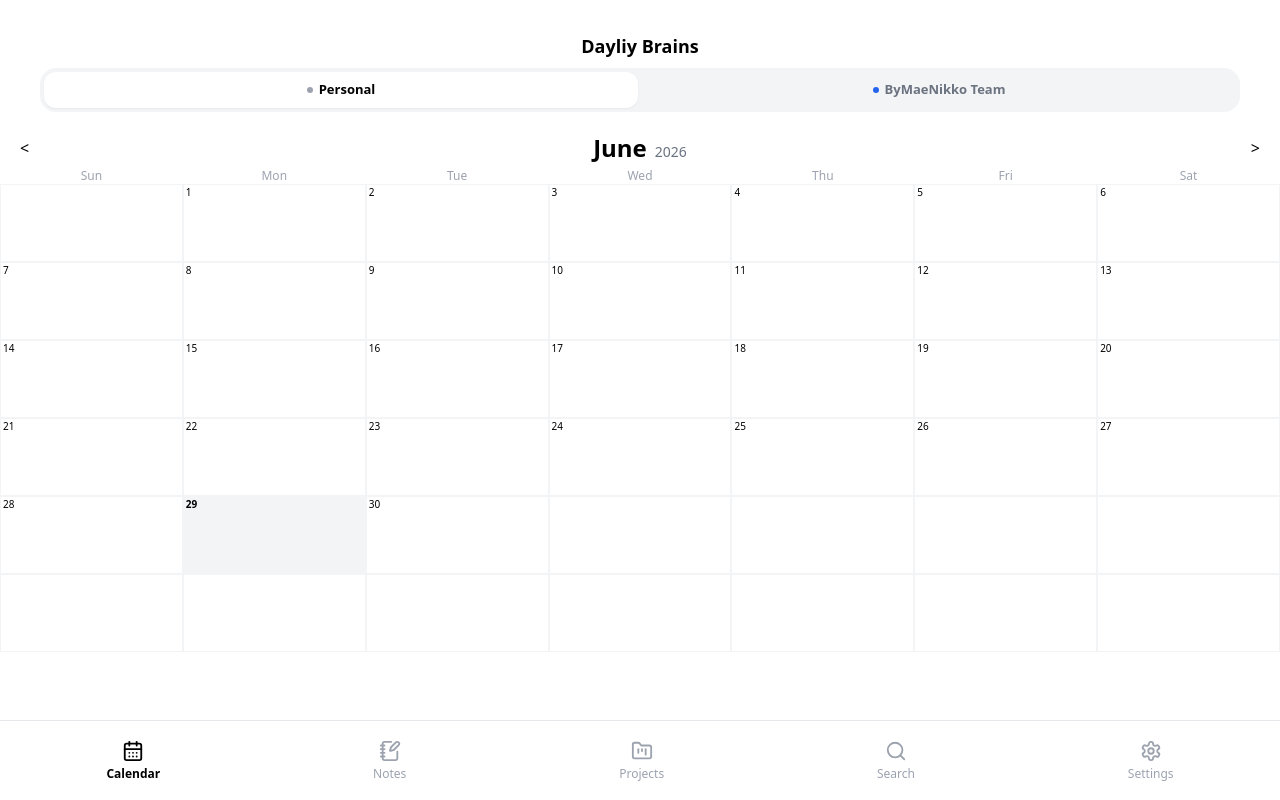
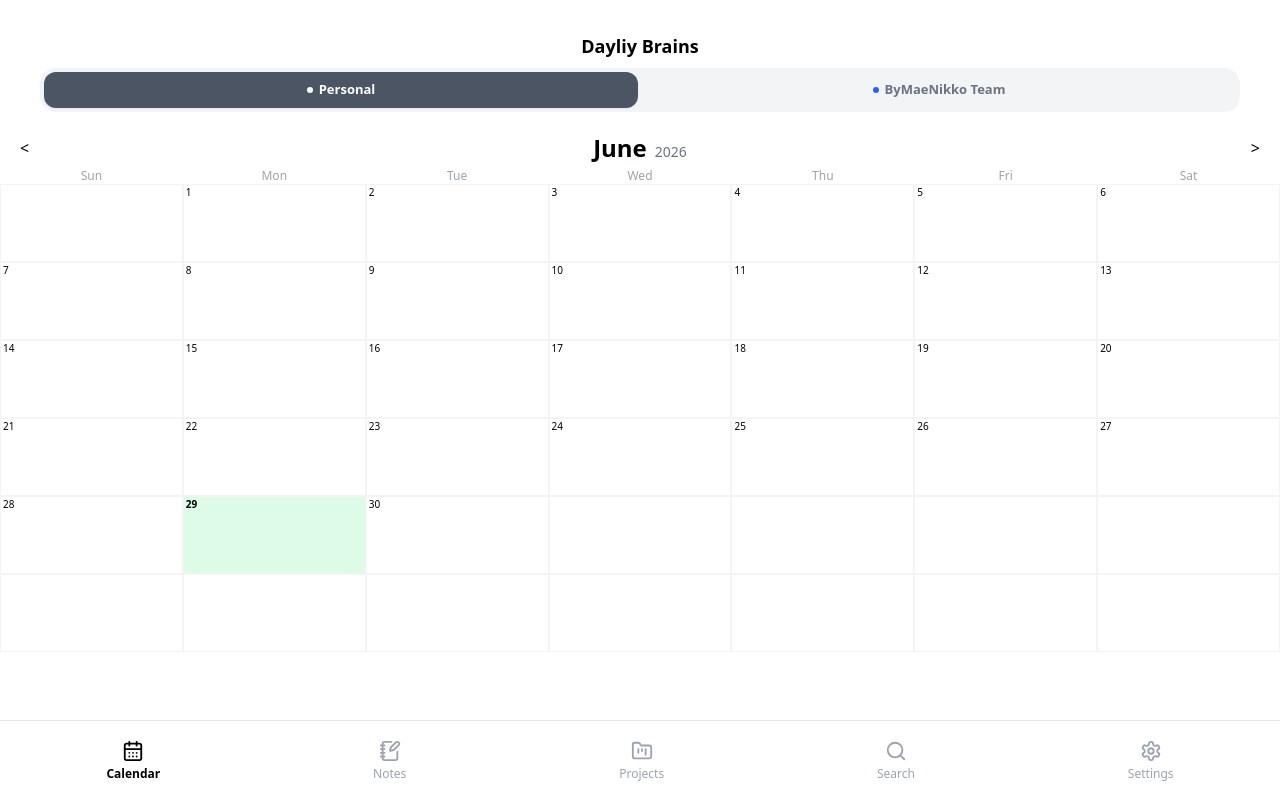
Before and after one commit to gitokagura-hub/Hibi-app, a React (Vite) app: page / in a window 1280 px wide. Built offline with nearby package versions, Linux system fonts and the light colour scheme.

Commit message:
style: invert Space switcher colors (selected tab is now dark gray with white text), use light green for selected calendar date

```diff
--- a/src/components/SpaceSwitcher.jsx
+++ b/src/components/SpaceSwitcher.jsx
@@ -11,18 +11,18 @@ export default function SpaceSwitcher() {
         <button
           onClick={() => switchSpace("personal")}
           className={`flex-1 flex items-center justify-center gap-1.5 rounded-xl py-2 text-[13px] font-semibold transition-colors ${
-            space === "personal" ? "bg-white text-black shadow-sm" : "text-gray-500"
+            space === "personal" ? "bg-gray-600 text-white shadow-sm" : "text-gray-500"
           }`}
         >
-          <span className="w-1.5 h-1.5 rounded-full bg-gray-400" /> Personal
+          <span className={`w-1.5 h-1.5 rounded-full ${space === "personal" ? "bg-white" : "bg-gray-400"}`} /> Personal
         </button>
         <button
           onClick={() => switchSpace("team")}
           className={`flex-1 flex items-center justify-center gap-1.5 rounded-xl py-2 text-[13px] font-semibold transition-colors ${
-            space === "team" ? "bg-white text-black shadow-sm" : "text-gray-500"
+            space === "team" ? "bg-gray-600 text-white shadow-sm" : "text-gray-500"
           }`}
         >
-          <span className="w-1.5 h-1.5 rounded-full bg-blue-600" /> ByMaeNikko Team
+          <span className={`w-1.5 h-1.5 rounded-full ${space === "team" ? "bg-white" : "bg-blue-600"}`} /> ByMaeNikko Team
         </button>
       </div>
     </div>
--- a/src/pages/CalendarPage.jsx
+++ b/src/pages/CalendarPage.jsx
@@ -237,7 +237,7 @@ export default function CalendarPage({ setTab }) {
                 <button
                   key={index}
                   onClick={() => selectDate(ds)}
-                  className={`border border-gray-100 flex flex-col items-start justify-start p-0.5 text-left ${isSelected ? "bg-gray-100" : ""}`}
+                  className={`border border-gray-100 flex flex-col items-start justify-start p-0.5 text-left ${isSelected ? "bg-green-100" : ""}`}
                 >
                   <span className={`text-[10px] leading-none mb-0.5 ${isToday ? "font-bold" : ""}`}>{d}</span>
                   <div className="flex flex-col gap-px w-full">
```
